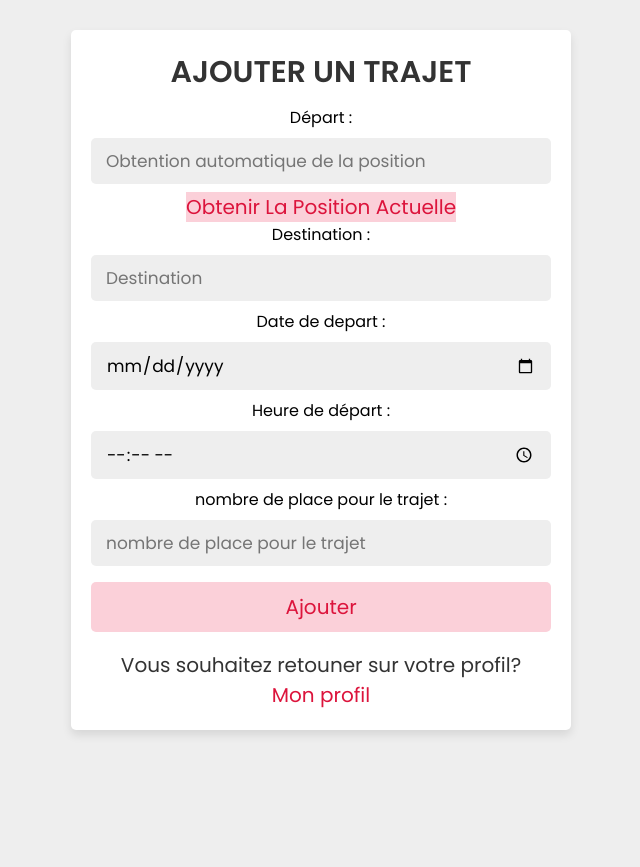
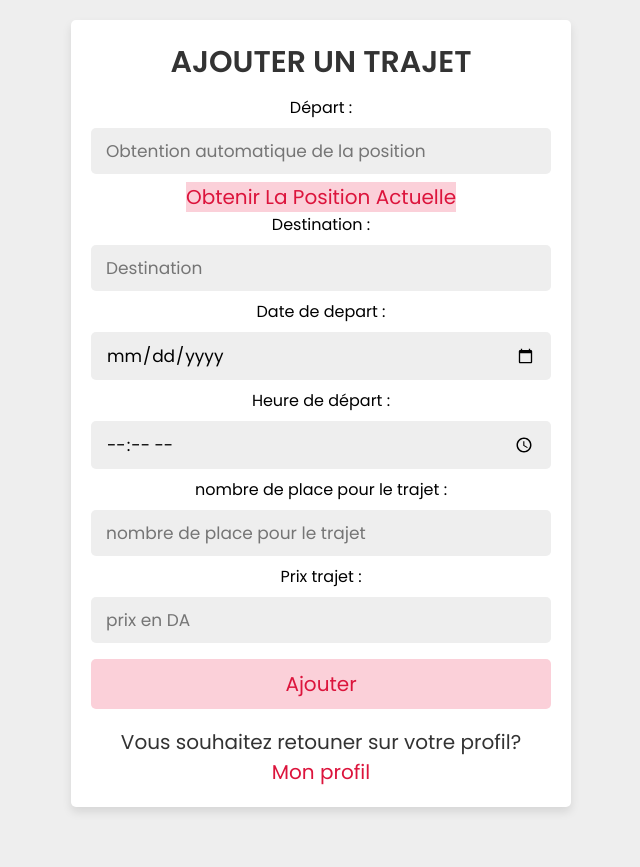
Before and after one commit to hlydia05/covoiturage, a PHP site: page /user_fct/ajouter_trajet.php in a window 1280 px wide. Shown: the whole page, without its empty margins (319-959 px from the left). Before the commit the page ends 735 px from the top, so only its background shows below. Run offline with PHP 8.4, Linux system fonts and the light colour scheme.

Commit message:
Update ajouter_trajet.php

```diff
--- a/user_fct/ajouter_trajet.php
+++ b/user_fct/ajouter_trajet.php
@@ -31,28 +31,11 @@ if(isset($_POST['submit'])){
    $date_dep = mysqli_real_escape_string($conn, $_POST['start_date']);
    $heure_dep = mysqli_real_escape_string($conn, $_POST['start_time']);
    $passager = mysqli_real_escape_string($conn, $_POST['nb_passager']);
+   $prix =mysqli_real_escape_string($conn, $_POST['prix']);
 
 
-    $max_query  = "SELECT MAX(max_passagers) AS max FROM trajet";
-    $max_result = mysqli_query($conn, $max_query);
-    $rowmax = mysqli_fetch_assoc($max_result);
-
-    if($rowmax['max'] >=  $passager){
-        $insert = "INSERT INTO trajet ( depart, destination, latitude , longitude , date_dep , heure_dep , nb_passager , conducteur, place_dispo )
-        VALUES('$depart', '$destination', '$latitude','$longitude','$date_dep','$heure_dep','$passager' , '$mat_user' , '$passager')";
-        $result=mysqli_query($conn, $insert);
-
-        if ($result) {
-            $success = "Le trajet a bien été enregistré.";
-        } else {
-            $error = "Une erreur s'est produite lors de l'enregistrement.";
-        }
-    } else{
-        $error = "Erreur: Le nombre de passagers est supérieur au maximum autorisé";
-    }
-
-    $insert = "INSERT INTO trajet ( depart, destination, latitude , longitude , date_dep , heure_dep , nb_passager , conducteur, place_dispo )
-    VALUES('$depart', '$destination', '$latitude','$longitude','$date_dep','$heure_dep','$passager' , '$mat_user' , '$passager')";
+    $insert = "INSERT INTO trajet ( depart, destination, latitude , longitude , date_dep , heure_dep , nb_passager , conducteur, place_dispo,prix )
+    VALUES('$depart', '$destination', '$latitude','$longitude','$date_dep','$heure_dep','$passager' , '$mat_user' , '$passager' , '$prix')";
     $result=mysqli_query($conn, $insert);
 
     if ($result) {
@@ -129,6 +112,9 @@ if(isset($_POST['submit'])){
                     <label for="pasager">nombre de place pour le trajet :</label>
                     <input type="number" name="nb_passager" required placeholder="nombre de place pour le trajet">
 
+                    <label for="prix">Prix trajet :</label>
+                    <input type="number" name="prix" required placeholder="prix en DA">
+
                     <input type="submit" name="submit" value="Ajouter" class="form-btn">
 
 
```
